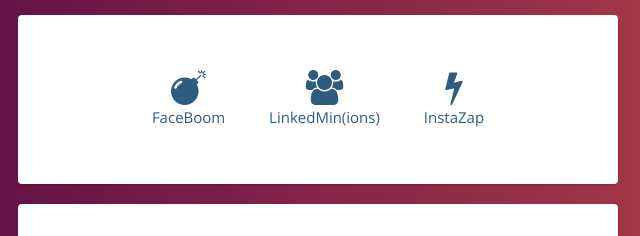
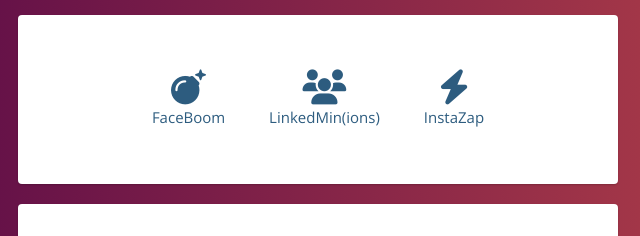
Before and after one commit to sladesundar/profile, a plain HTML site: page index.html in a window 1280 px wide. Shown: the part 407-643 px from the top of the page, 322-962 px from the left. Drawn offline with nearby package versions, Linux system fonts and the light colour scheme.

Commit message:
updated link to fontawesome

```diff
--- a/index.html
+++ b/index.html
@@ -4,7 +4,7 @@
     <meta charset="utf-8">
     <title>The Amazing Profile of Slade Sundar</title>
     <link href="https://fonts.googleapis.com/css?family=Open+Sans|Raleway:900" rel="stylesheet">
-    <link href="http://maxcdn.bootstrapcdn.com/font-awesome/4.2.0/css/font-awesome.min.css" rel="stylesheet">
+    <link rel="stylesheet" href="path/to/font-awesome/css/font-awesome.min.css">
     <link rel="stylesheet" href="style.css">
   </head>
 
```
